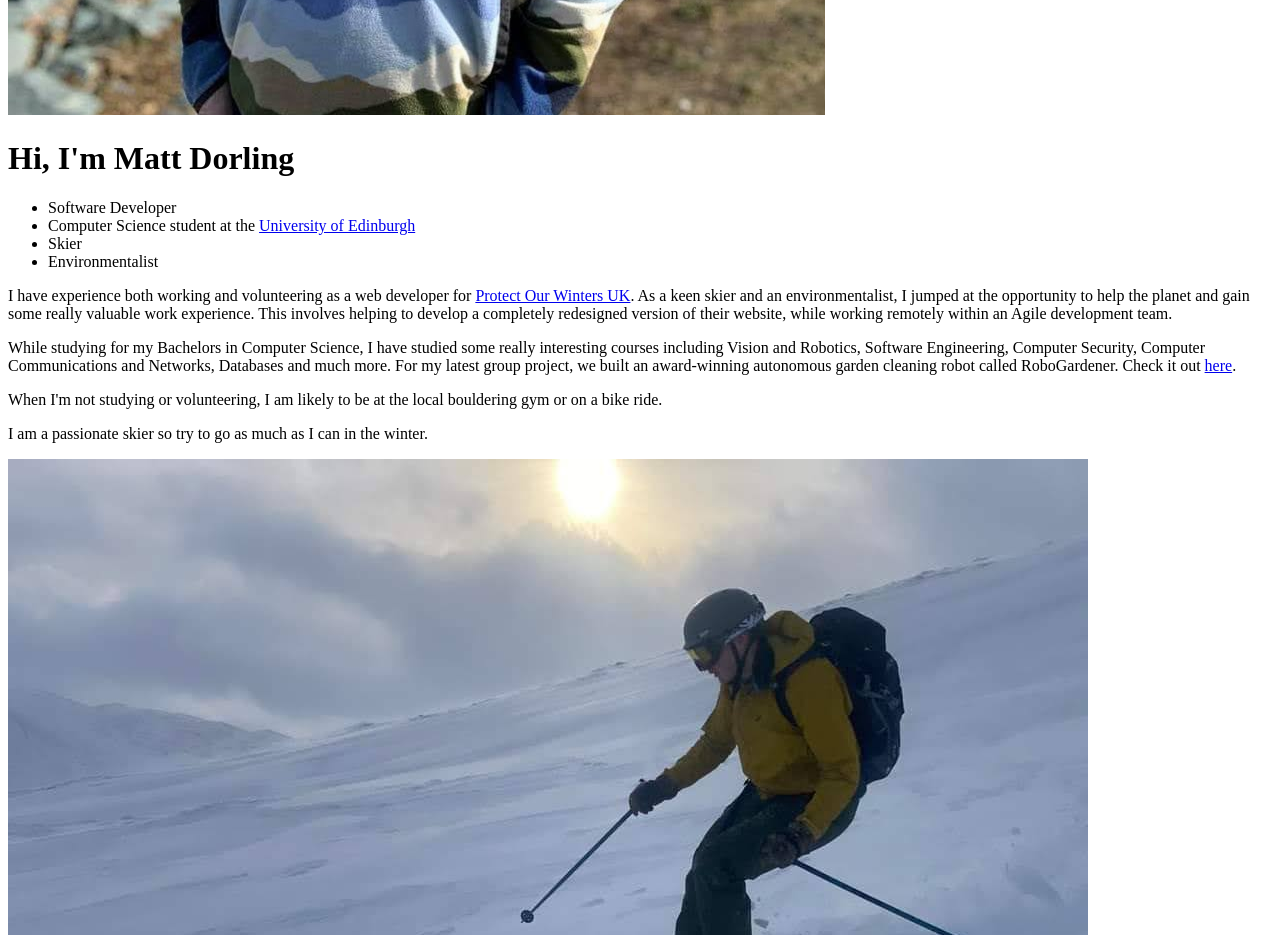
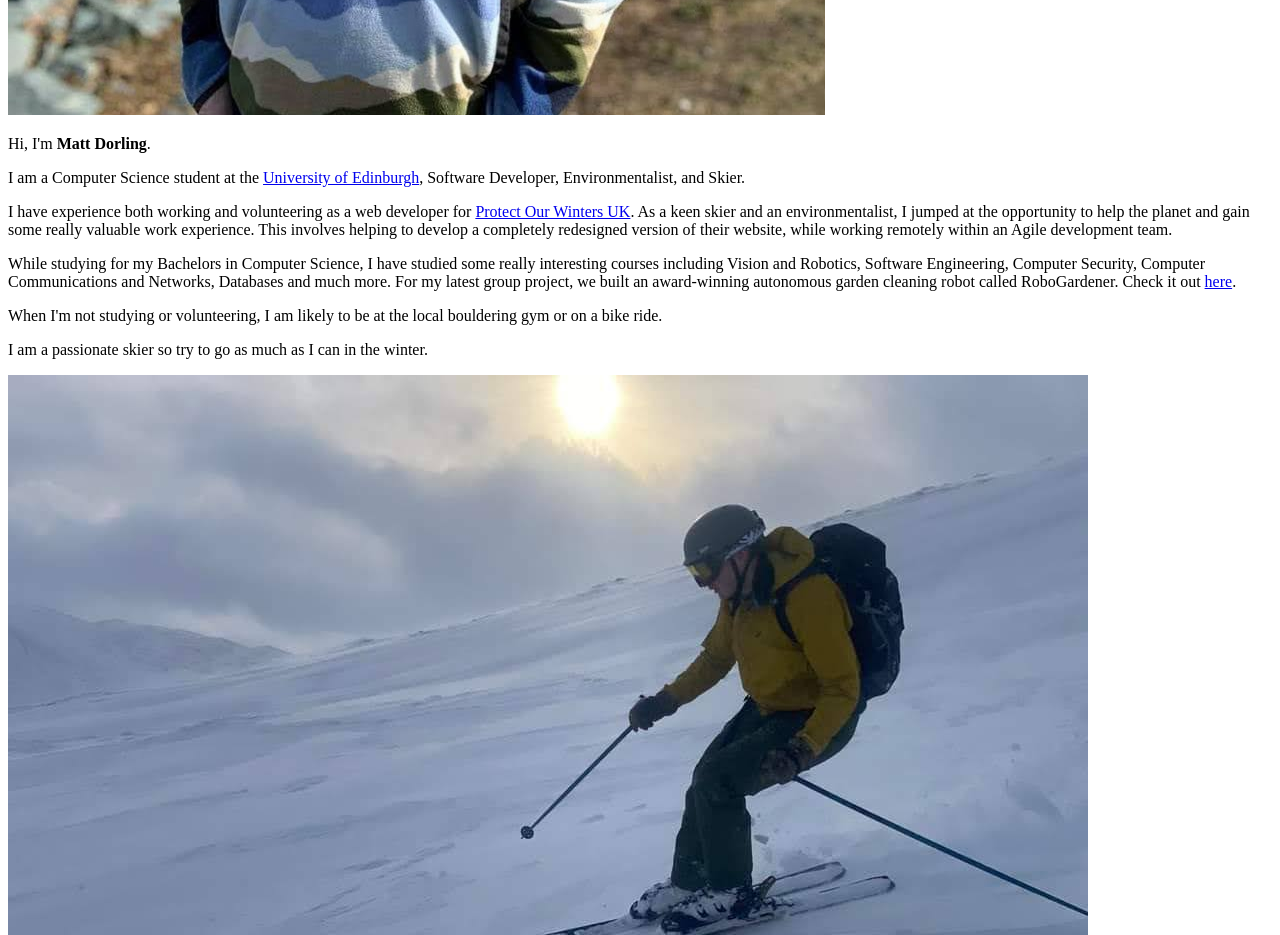
Before and after one commit to MattDorling/personal-site, a Next.js app: page / in a window 1280 px wide. Shown: the part 1060-1995 px from the top of the page. Built offline with nearby package versions, Linux system fonts and the light colour scheme.

Commit message:
Move Hero content to props

```diff
--- a/components/Hero.tsx
+++ b/components/Hero.tsx
@@ -1,37 +1,20 @@
 import Image from 'next/image'
-import cn from 'classnames'
-import largeProfile from '../assets/profile/large.jpg'
-import { useState } from 'react'
-import { Link } from '../components/Link'
 
-export function Hero() {
-  const [slideIn, setSlideIn] = useState(false)
-  setTimeout(() => setSlideIn(true), 1000)
+import { ReactNode } from 'react'
+
+interface HeroProps {
+  src: StaticImageData
+  alt: string
+  children: ReactNode
+}
+export function Hero({ src, alt, children }: HeroProps) {
   return (
     <div className="w-full bg-tertiary dark:bg-tertiary-dark transition-colors duration-300">
       <div className="max-w-screen-lg flex sm:flex-row flex-col mx-auto gap-4 py-16 px-4">
         <div className="max-w-sm sm:max-w-xs mx-auto sm:mx-0 relative flex z-10 overflow-hidden">
-          <Image
-            src={largeProfile}
-            alt="Picture of Matt Dorling with a coastal background"
-            placeholder="blur"
-            priority={true}
-          />
+          <Image src={src} alt={alt} placeholder="blur" priority={true} />
         </div>
-        <div className="mx-auto sm:mx-0">
-          <h1>Hi, I&apos;m Matt Dorling</h1>
-          <ul className="text-2xl pt-8 space-y-2">
-            <li>Software Developer</li>
-            <li>
-              Computer Science student at the{' '}
-              <Link newTab href="https://www.ed.ac.uk">
-                University of Edinburgh
-              </Link>
-            </li>
-            <li>Skier</li>
-            <li>Environmentalist</li>
-          </ul>
-        </div>
+        <div className="mx-auto sm:mx-0 text-2xl my-auto">{children}</div>
       </div>
     </div>
   )
--- a/pages/index.tsx
+++ b/pages/index.tsx
@@ -5,13 +5,29 @@ import { TextBlock } from '../components/TextBlock'
 import { Link } from '../components/Link'
 import { ImageBlock } from '../components/ImageBlock'
 import skiingImage from '../assets/skiing-cairngorms.jpg'
+import largeProfile from '../assets/profile/large.jpg'
 import { FaEnvelope, FaGithub, FaInstagram, FaLinkedin } from 'react-icons/fa'
 
 export default function HomePage() {
   return (
     <Layout>
       <Element name="home">
-        <Hero />
+        <Hero
+          src={largeProfile}
+          alt="Picture of Matt Dorling with a coastal background"
+        >
+          <p>
+            Hi, I&apos;m <b>Matt Dorling</b>.
+          </p>
+          <p>
+            {' '}
+            I am a Computer Science student at the{' '}
+            <Link newTab href="https://www.ed.ac.uk">
+              University of Edinburgh
+            </Link>
+            , Software Developer, Environmentalist, and Skier.
+          </p>
+        </Hero>
       </Element>
       <Element name="experience">
         <TextBlock>
```
